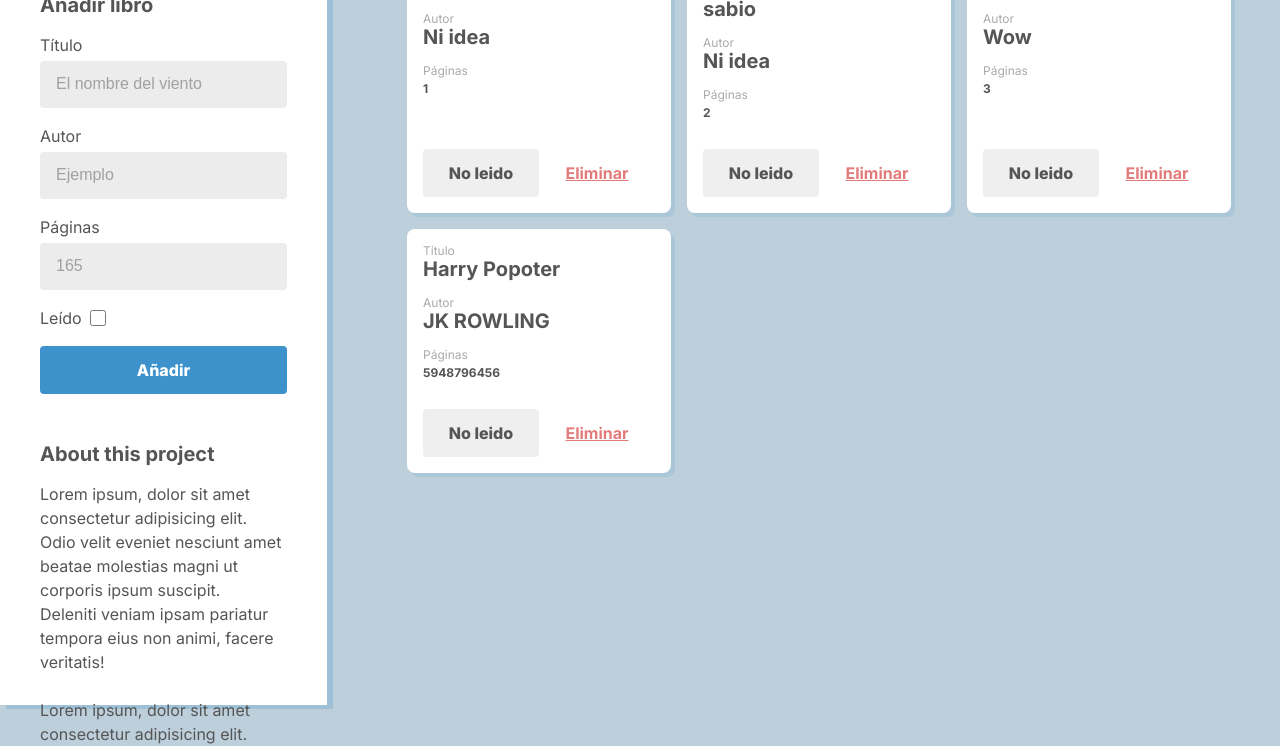
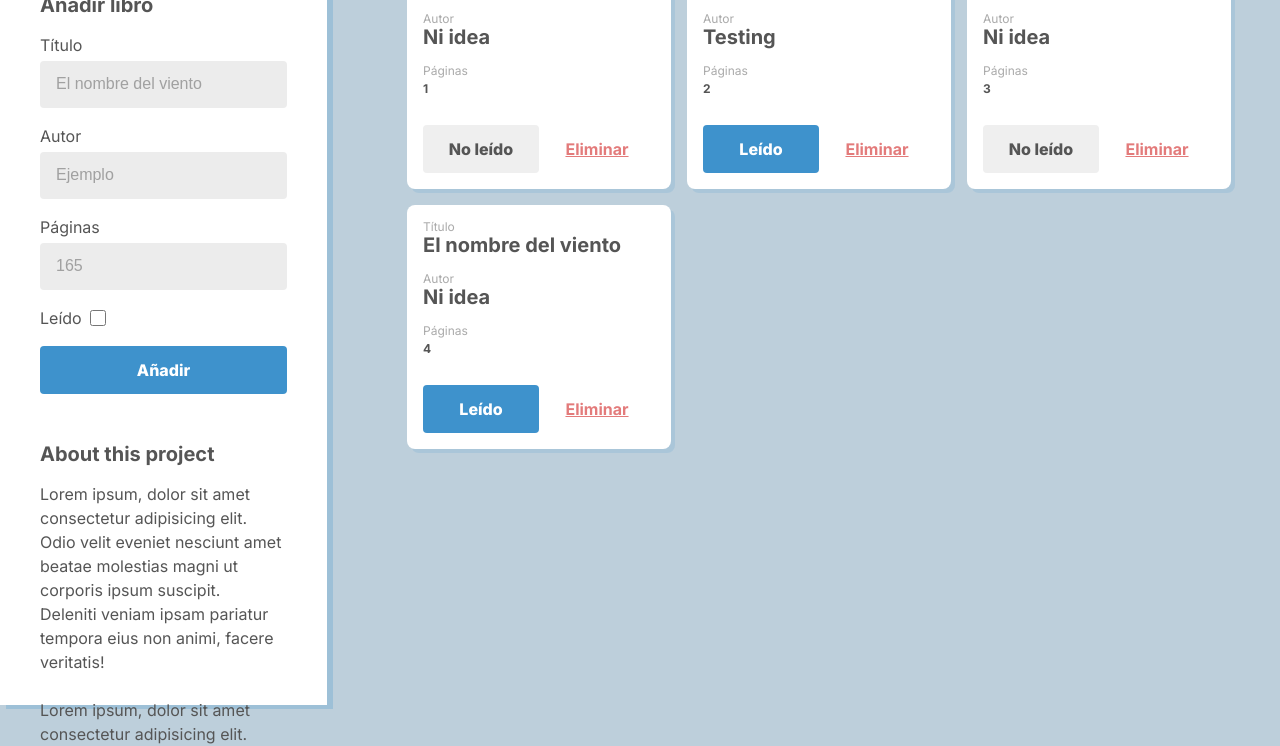
Before and after one commit to MMadlos/Library-App-Project, a plain HTML site: page index.html in a window 1280 px wide. Shown: the part 95-841 px from the top of the page. Drawn offline with Linux system fonts and the light colour scheme.

Commit message:
Refactor functions and add delete button function

```diff
--- a/index.html
+++ b/index.html
@@ -19,23 +19,23 @@
             <form action="">
                 <fieldset>
                     <label for="titulo">Título</label>
-                    <Input type="text" id="titulo" placeholder="El nombre del viento"></Input>
+                    <Input type="text" name="titulo" id="titulo" placeholder="El nombre del viento"></Input>
                 </fieldset>
 
                 <fieldset>
                     <label for="autor">Autor</label>
-                    <Input type="text" id="autor" placeholder="Ejemplo"></Input>
+                    <Input type="text" name="autor" id="autor" placeholder="Ejemplo"></Input>
                 </fieldset>
 
                 <fieldset>
                     <label for="paginas">Páginas</label>
-                    <Input type="number" id="paginas" placeholder="165" min="1"></Input>
+                    <Input type="number" name="paginas" id="paginas" placeholder="165" min="1"></Input>
                 </fieldset>
                 <fieldset>
                     <label for="leido">Leído</label>
-                    <input type="checkbox" id="leido">
+                    <input type="checkbox" name="leido" id="leido">
                 </fieldset>
-                <button id="btn_añadir" class="btn añadir">Añadir</button>
+                <button type="button" id="btn_añadir" class="btn añadir">Añadir</button>
             </form>
         </div>
         <div id="about_container">
@@ -48,20 +48,6 @@
     <main id="main-section">
         <div id="grid-container">
             <!-- <div class="card-container">
-                <div class="text-container">
-                    <p class="text-title">Título</p>
-                    <p class="text-input" id="bookTitle"></p>
-                    <p class="text-title">Autor</p>
-                    <p class="text-input" id="bookAuthor"></p>
-                    <p class="text-title">Páginas</p>
-                    <p class="pages" id="bookPages"></p>
-                </div>
-                <div class="card-btns-container">
-                    <button class="btn no-leido">No leído</button>
-                    <button class="btn eliminar">Eliminar</button>
-                </div>
-            </div>
-            <div class="card-container">
                 <div class="text-container">
                     <p class="text-title">Título</p>
                     <p class="text-input">El tempor de un hombre sabio</p>
--- a/script.js
+++ b/script.js
@@ -1,110 +1,148 @@
 let myLibrary = [];
 
-function Book(title, author, pages, read) {
+function Book(title, author, pages, isRead) {
     this.title = title
     this.author = author
     this.pages = pages
-    this.read = read
+    this.isRead = isRead
 }
 
-function addBookToLibrary(title, author, pages, read) {
-    const item = new Book(title, author, pages, read)
+function addBookToLibrary(title, author, pages, isRead) {
+    const item = new Book(title, author, pages, isRead)
     return myLibrary.push(item)
 }
 
-addBookToLibrary("El nombre del viento", "Ni idea", "1", true)
-addBookToLibrary("El temor de un hombre sabio", "Ni idea", "2", false)
-addBookToLibrary("El Señor de los anillos", "Wow", "3", true)
-addBookToLibrary("Harry Popoter", "JK ROWLING", "5948796456", true)
-console.table(myLibrary);
+// DEFAULT
 
-// Create as many card containers as elements in the array and display them
+addBookToLibrary("El nombre del viento", "Ni idea", "1", false)
+addBookToLibrary("Testing", "Testing", "2", true)
+addBookToLibrary("El nombre del viento", "Ni idea", "3", false)
+addBookToLibrary("El nombre del viento", "Ni idea", "4", true)
 
-function newDiv(className){
-    let newDiv = document.createElement("div");
-    newDiv.classList.add(className)
-    return newDiv
+displayLibrary()
+
+
+
+// Add new card
+function newCardContainer(array) {
+    //Select and create html elements
+    const gridContainer = document.getElementById("grid-container")
+    const cardContainer = document.createElement("div")
+
+    const textContainer = document.createElement("div")
+    const titleLabel = document.createElement("p")
+    const titleValue = document.createElement("p")
+    const authorLabel = document.createElement("p")
+    const authorValue = document.createElement("p")
+    const pagesLabel = document.createElement("p")
+    const pagesValue = document.createElement("p")
+
+    const cardBtnsContainer = document.createElement("div")
+    const isReadBtn = document.createElement("button")
+    const deleteBtn = document.createElement("button")
+
+    // Add classes & attributes to html elements
+    cardContainer.classList.add("card-container")
+    textContainer.classList.add("text-container")
+    titleLabel.classList.add("text-title")
+    titleValue.classList.add("text-input")
+    authorLabel.classList.add("text-title")
+    authorValue.classList.add("text-input")
+    pagesLabel.classList.add("text-title")
+    pagesValue.classList.add("pages")
+
+    cardBtnsContainer.classList.add("card-btns-container")
+    isReadBtn.classList.add("btn")
+    deleteBtn.classList.add("btn", "eliminar")
+
+    isReadBtn.setAttribute("type", "button")
+    deleteBtn.setAttribute("type", "button")
+
+    // HTML Skeleton
+    gridContainer.appendChild(cardContainer)
+    cardContainer.append(textContainer, cardBtnsContainer)
+    textContainer.append(titleLabel, titleValue, authorLabel, authorValue, pagesLabel, pagesValue)
+    cardBtnsContainer.append(isReadBtn, deleteBtn)
+
+
+    // Static content of html elements
+    titleLabel.textContent = "Título"
+    authorLabel.textContent = "Autor"
+    pagesLabel.textContent = "Páginas"
+    deleteBtn.textContent = "Eliminar"
+
+    // Dynamic content of html elements
+    titleValue.textContent = array.title
+    authorValue.textContent = array.author
+    pagesValue.textContent = array.pages
+
+    if(array.isRead){
+        isReadBtn.textContent = "Leído"
+        isReadBtn.classList.add("leido")
+    } else {
+        isReadBtn.textContent = "No leído"
+        isReadBtn.classList.add("no-leido")
+    }
+
+    toggleIsReadBtn(isReadBtn)
+    addDeleteBtn(deleteBtn)
+
+    //Set key attributes
+    cardContainer.setAttribute("data-index-myLibrary", myLibrary.indexOf(array))
 }
 
-function newParagraph(className){
-    let newParagraph = document.createElement("p");
-    newParagraph.classList.add(className)
-    return newParagraph
+
+// Add new book
+
+const formTitulo = document.getElementById("titulo")
+const formAutor = document.getElementById("autor")
+const formPaginas = document.getElementById("paginas")
+const formLeido = document.getElementById("leido")
+const btnAñadir = document.getElementById("btn_añadir")
+
+btnAñadir.addEventListener("click", () => {
+    addBookToLibrary(formTitulo.value, formAutor.value, formPaginas.value, formLeido.checked)
+    newCardContainer(myLibrary.at(-1))
+
+    //Reset form values
+    formTitulo.value = ""
+    formAutor.value = ""
+    formPaginas.value = ""
+    formLeido.checked = false;
+})
+
+// Update library (Eg: after deleting an item)
+function displayLibrary() {
+    const allCardContainers = document.querySelectorAll(".card-container")
+    allCardContainers.forEach(card => {
+        card.remove();
+    })
+
+    myLibrary.forEach(book => {
+        newCardContainer(book)
+    })
 }
 
-function newBtn(className){
-    let newBtn = document.createElement("button")
-    newBtn.classList.add(className)
-    return newBtn
+
+// isReadBtn
+function toggleIsReadBtn(btn) {
+    btn.addEventListener("click", () => {
+        btn.classList.toggle("leido");
+        btn.classList.toggle("no-leido");
+
+        (btn.textContent == "Leído") ? (btn.textContent = "No leído") : (btn.textContent = "Leído");
+    })
 }
 
-function createCardContainer(array) {
-    const gridContainer = document.getElementById("grid-container")
+// BOTON ELIMINAR
+function addDeleteBtn(btn) {
+    btn.addEventListener("click", () => {
+        const cardContainer = btn.parentNode.parentNode
+        const cardIndexArray = cardContainer.getAttribute("data-index-myLibrary")
 
-    let cardContainer = newDiv("card-container");
-    let textContainer = newDiv("text-container");
+        myLibrary.splice([cardIndexArray], 1)
 
-    gridContainer.appendChild(cardContainer)
-    cardContainer.appendChild(textContainer)
-
-    for (i=0; i <= 2; i++) {
-        let textTitle = newParagraph("text-title")
-        let textInput = newParagraph("text-input")
-
-        if(i == 0) {
-            textTitle.textContent = "Título"
-            textInput.setAttribute("id", "bookTitle")
-            textInput.textContent = array.title
-            textContainer.appendChild(textTitle)
-            textContainer.appendChild(textInput)
-
-        }
-        if(i == 1) {
-            textTitle.textContent = "Autor"
-            textInput.setAttribute("id", "bookAuthor")
-            textInput.textContent = array.author
-            textContainer.appendChild(textTitle)
-            textContainer.appendChild(textInput)
-
-        }
-        if(i == 2) {
-            textTitle.textContent = "Páginas"
-
-            textContainer.appendChild(textTitle)
-
-        }
-
-    }
-
-    let textInput = newParagraph("pages")
-    textInput.setAttribute("id", "bookPages")
-    textInput.textContent = array.pages
-    textContainer.appendChild(textInput)
-
-    // Añadir los botones
-    let cardBtnContainer = newDiv("card-btns-container");
-
-    cardContainer.appendChild(cardBtnContainer)
-
-
-    for (i=1; i <= 2; i++) {
-        let cardBtn = newBtn("btn")
-        cardBtnContainer.appendChild(cardBtn)
-
-        if(i == 1) {
-            cardBtn.classList.add("no-leido")
-            cardBtn.textContent = "No leido"
-
-        }
-        if(i == 2) {
-            cardBtn.classList.add("eliminar")
-            cardBtn.textContent = "Eliminar"
-        }
-    }
+        //Falta actualizar lo que se ve en pantalla
+        displayLibrary()
+    })
 }
-
-function displayBooks(){
-    myLibrary.forEach(element => createCardContainer(element))
-}
-
-displayBooks()
```
